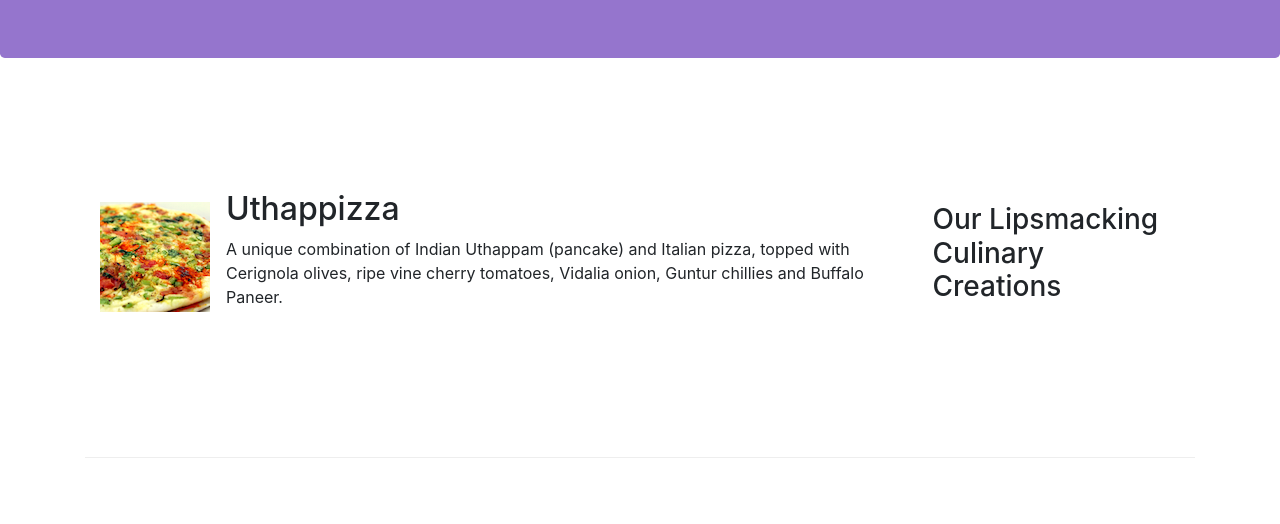
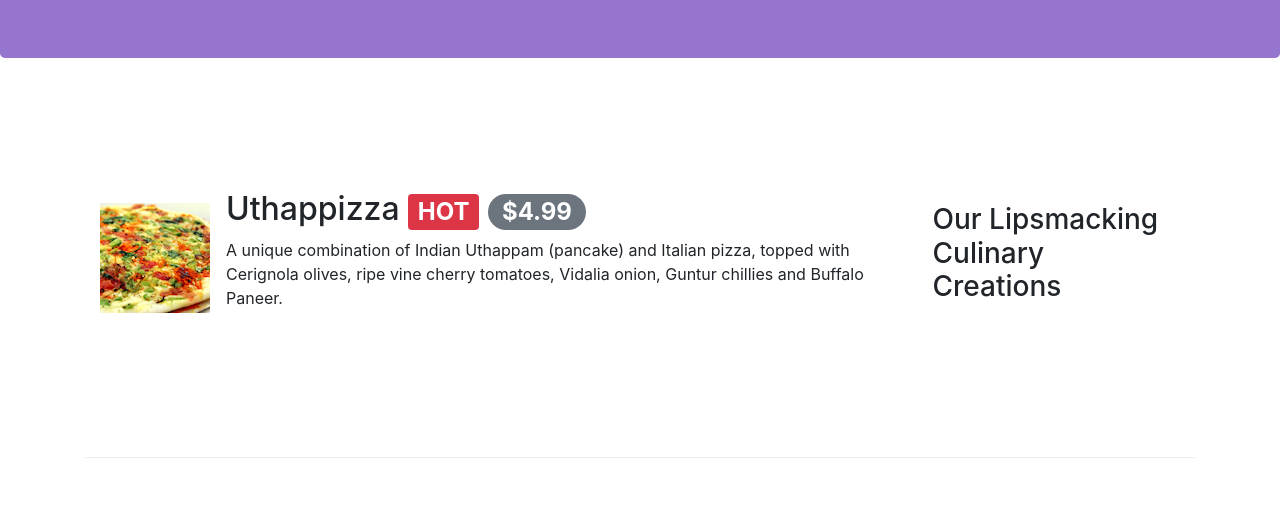
Before and after one commit to VanshikaJGJ1012/Front-End-Web-UI-Framworks-and-Bootstrap-and-Tools-Bootstrap-4, a website: page index.html in a window 1280 px wide. Shown: the part 276-800 px from the top of the page. Drawn offline with nearby package versions, Linux system fonts and the light colour scheme.

Commit message:
Alerting Users

```diff
--- a/index.html
+++ b/index.html
@@ -67,7 +67,14 @@
                 <div class="media">
                     <img class="d-flex mr-3 img-thumnail align-self-center" src="img/uthappizza.png" alt="Uthappizza">
                     <div class="media-body">
-                        <h2 class="mt-0">Uthappizza</h2>
+                        <h2 class="mt-0">Uthappizza
+                            <span class="badge badge-danger">
+                                HOT
+                            </span>
+                            <span class="badge badge-pill badge-secondary">
+                                $4.99
+                            </span>
+                        </h2>
                         <p class="d-none d-sm-block">A unique combination of Indian Uthappam (pancake) and Italian
                             pizza, topped with Cerignola olives, ripe vine cherry tomatoes, Vidalia onion, Guntur
                             chillies and Buffalo Paneer.</p>
@@ -99,10 +106,12 @@
                     <img class="d-flex mr-3 img-thumnail align-self-center" src="img/alberto.png" alt="Alberto Somayya">
                     <div class="media-body">
                         <h2>Alberto Somayya</h2>
-                <h4>Executive Chef</h4>
-                <p class="d-none d-sm-block"> Award winning three-star Michelin chef with wide International experience
-                    having worked closely with whos-who in the culinary world, he specializes in creating mouthwatering
-                    Indo-Italian fusion experiences. </p>
+                        <h4>Executive Chef</h4>
+                        <p class="d-none d-sm-block"> Award winning three-star Michelin chef with wide International
+                            experience
+                            having worked closely with whos-who in the culinary world, he specializes in creating
+                            mouthwatering
+                            Indo-Italian fusion experiences. </p>
                     </div>
                 </div>
 
```
